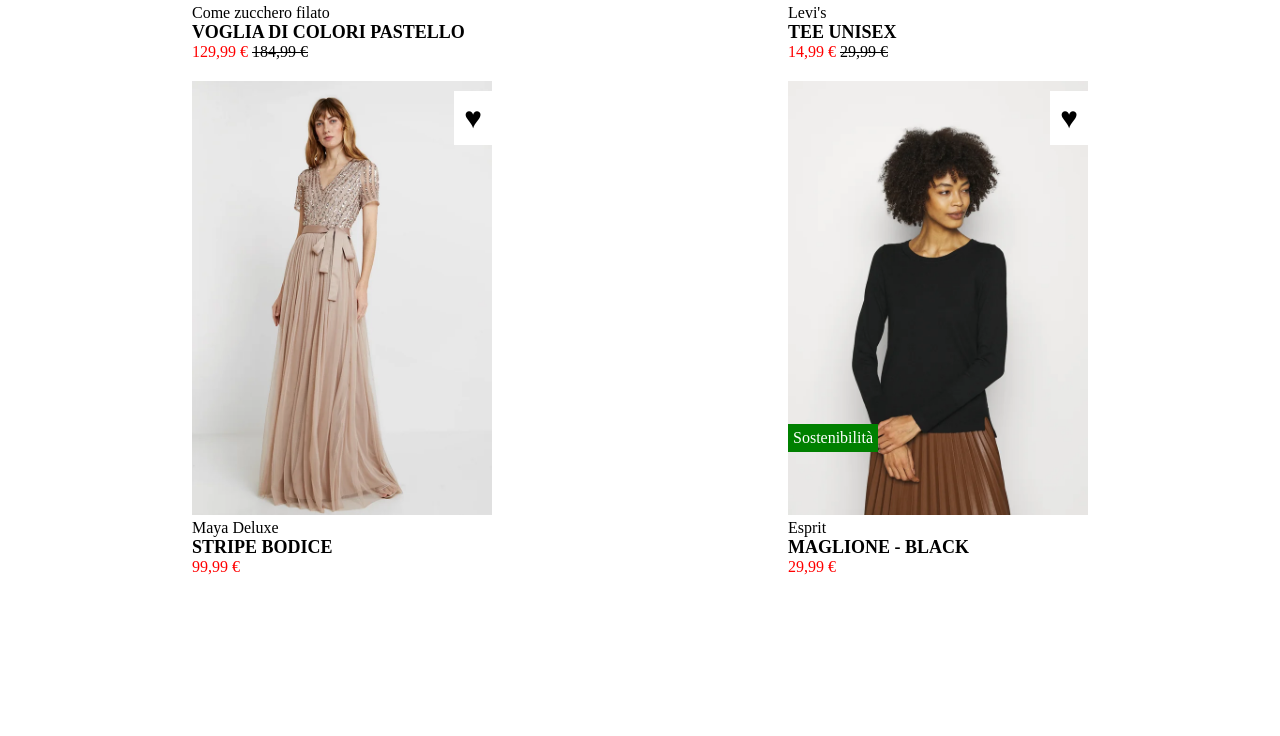
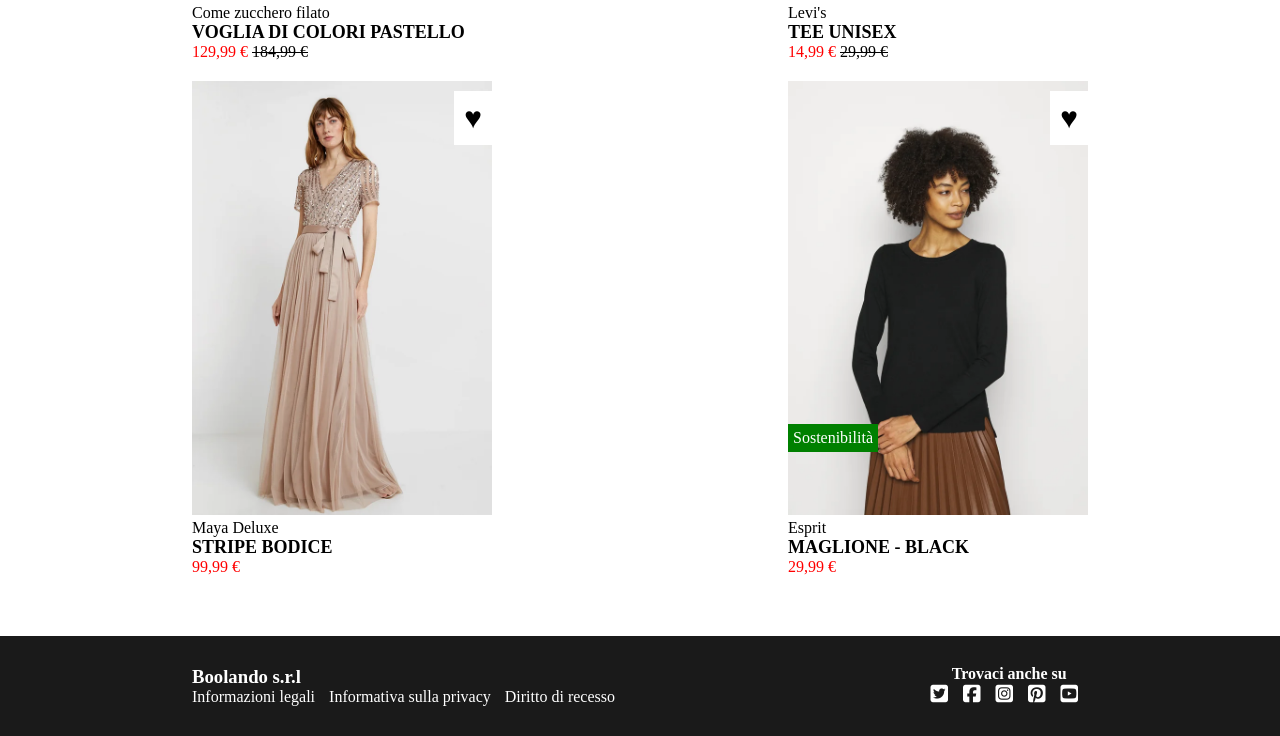
Before and after one commit to giovannidibello/html-css-boolando, a plain HTML site: page index.html in a window 1280 px wide. Shown: the part 1067-1803 px from the top of the page. Before the commit the page ends 1703 px from the top, so only its background shows below. Drawn offline with Linux system fonts and the light colour scheme.

Commit message:
add footer

```diff
--- a/css/style.css
+++ b/css/style.css
@@ -24,6 +24,7 @@ header {
 
 a {
     text-decoration: none;
+    color: inherit;
 }
 
 .logo {
@@ -37,7 +38,6 @@ ul.list-mainnav {
     display: flex;
     justify-content: space-around;
     color: white;
-    /* flex-basis: 50%; */
     gap: 25px;
 }
 
@@ -123,15 +123,44 @@ main {
 
 .discount {
     background-color: #ff0000;
-    /* position: absolute;
-    position: relative;
-    bottom: 40px;
-    left: 0; */
 }
 
 .sostenib {
     background-color: #008000;
-    /* position: absolute;
-    bottom: 40px;
-    left: 60px; */
 }
+
+/* regole footer */
+
+footer {
+    display: flex;
+    justify-content: center;
+    align-items: center;
+    background-color: #1a1a1a;
+    color: white;
+    height: 100px;
+}
+
+.footer-nav {
+    display: flex;
+    justify-content: space-between;
+    align-items: center;
+    width: 70%;
+    height: 40px;
+}
+
+.foot-social {
+    text-align: center;
+}
+
+.foot-text a {
+    padding-right: 10px;
+}
+
+.social {
+    font-size: 20px;
+    text-align: center;
+}
+
+.social i {
+    padding-right: 10px;
+}
--- a/index.html
+++ b/index.html
@@ -137,10 +137,36 @@
                     <div class="heart">&hearts;</div>
                 </div>
             </section>
+        </div>
+    </main>
+
+    <footer>
+        <nav class="footer-nav">
+            <!-- testo footer -->
+            <div class="foot-text">
+                <h3>Boolando s.r.l</h3>
+                <a href="#">Informazioni legali</a>
+                <a href="#">Informativa sulla privacy</a>
+                <a href="#">Diritto di recesso</a>
+            </div>
+
+            <!-- icone social -->
+            <div class="foot-social">
+                <h4>Trovaci anche su</h4>
+                <div class="social">
+                    <i class="fa-brands fa-square-twitter"></i>
+                    <i class="fa-brands fa-square-facebook"></i>
+                    <i class="fa-brands fa-square-instagram"></i>
+                    <i class="fa-brands fa-square-pinterest"></i>
+                    <i class="fa-brands fa-square-youtube"></i>
+                </div>
 
 
-        </div>
-    </main>
+            </div>
+
+
+        </nav>
+    </footer>
 
 </body>
 
```
